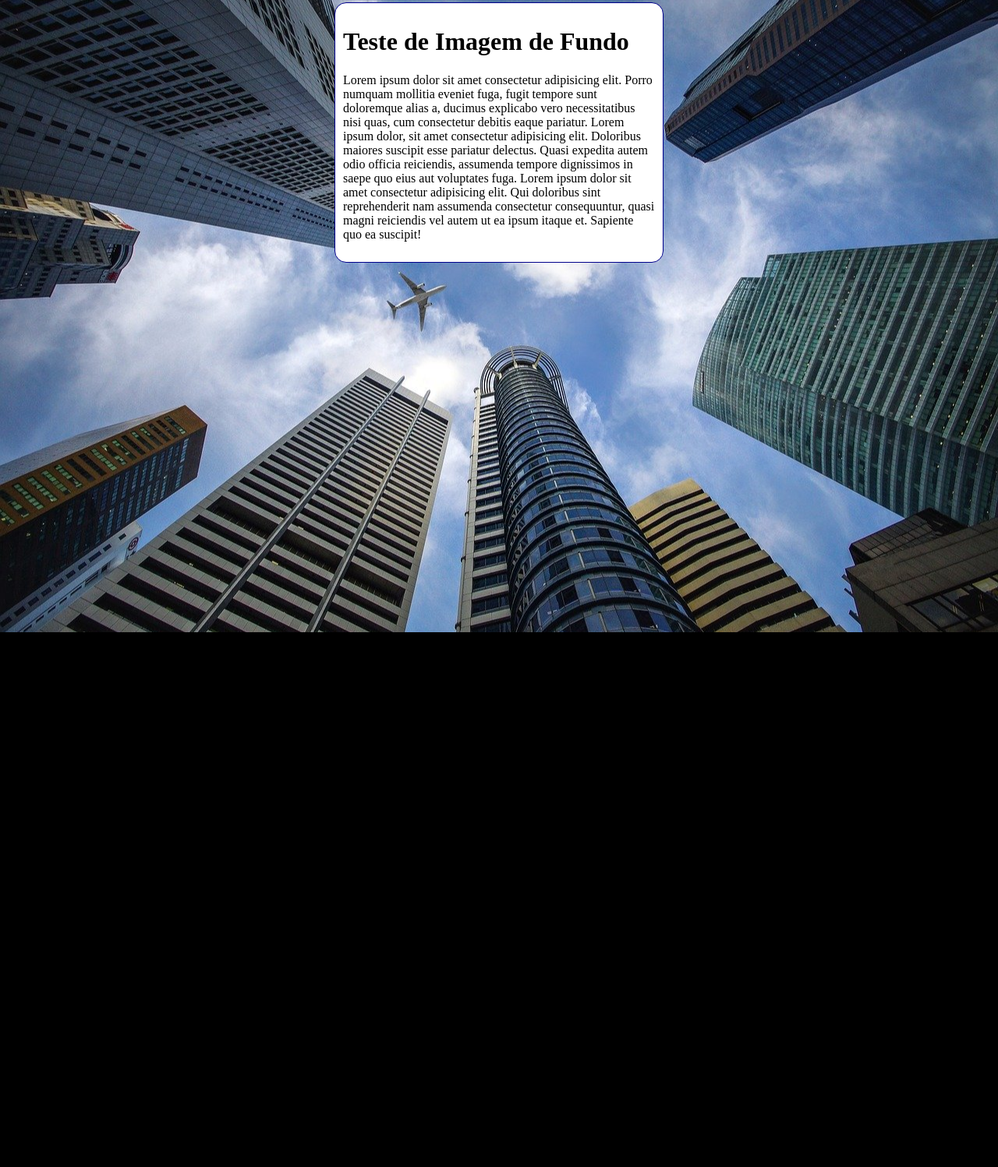
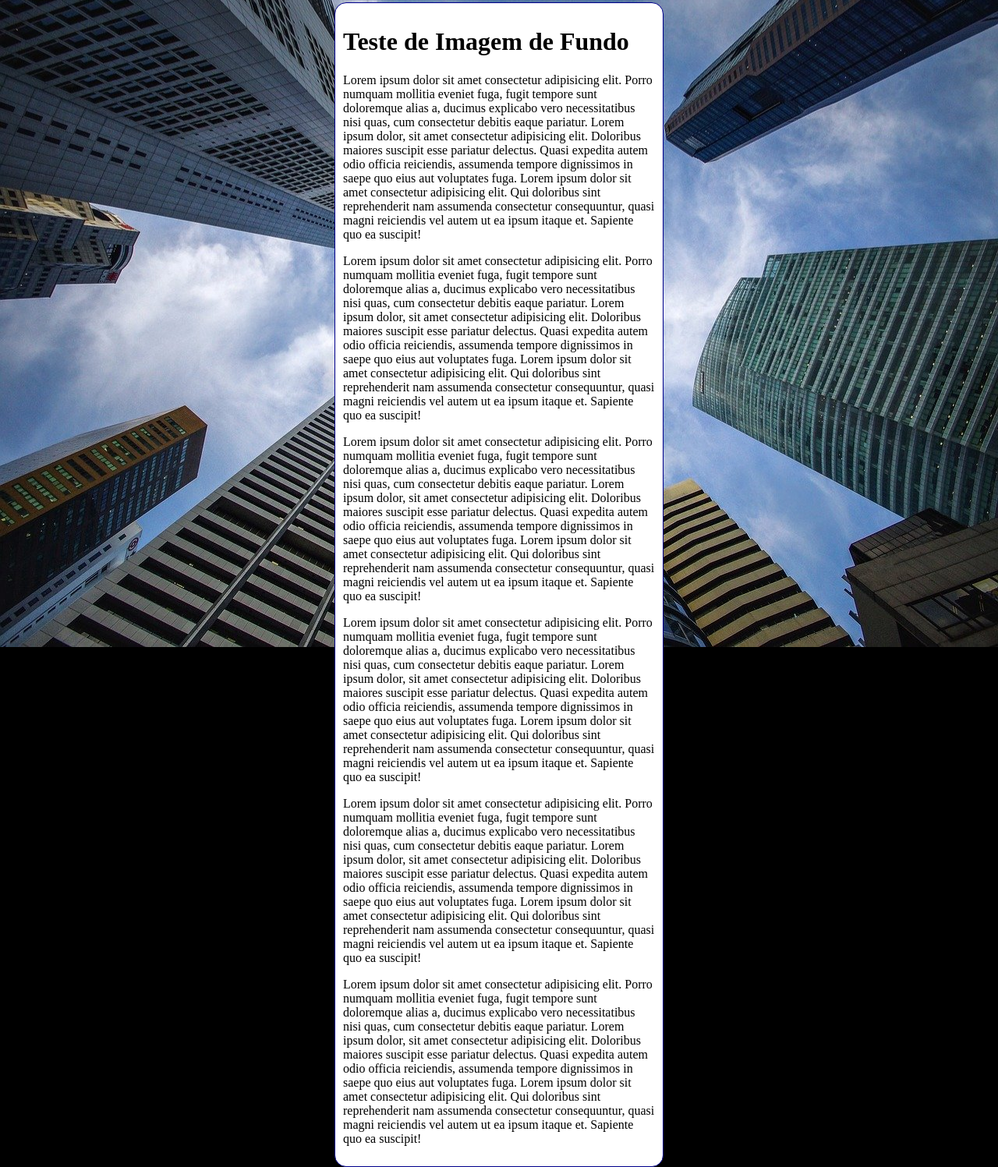
Before and after one commit to ellyton/html-css, a plain HTML site: page exercicios/ex022/fundo006.html in a window 1280 px wide. Shown: the part 5-1502 px from the top of the page at 78% size. Before the commit the page ends 816 px from the top, so only its background shows below. Drawn offline with Linux system fonts and the light colour scheme.

Commit message:
Atualizei o texto

```diff
--- a/exercicios/ex022/fundo006.html
+++ b/exercicios/ex022/fundo006.html
@@ -29,6 +29,11 @@
     <main>
         <h1>Teste de Imagem de Fundo</h1>
         <p>Lorem ipsum dolor sit amet consectetur adipisicing elit. Porro numquam mollitia eveniet fuga, fugit tempore sunt doloremque alias a, ducimus explicabo vero necessitatibus nisi quas, cum consectetur debitis eaque pariatur. Lorem ipsum dolor, sit amet consectetur adipisicing elit. Doloribus maiores suscipit esse pariatur delectus. Quasi expedita autem odio officia reiciendis, assumenda tempore dignissimos in saepe quo eius aut voluptates fuga. Lorem ipsum dolor sit amet consectetur adipisicing elit. Qui doloribus sint reprehenderit nam assumenda consectetur consequuntur, quasi magni reiciendis vel autem ut ea ipsum itaque et. Sapiente quo ea suscipit!</p>
+        <p>Lorem ipsum dolor sit amet consectetur adipisicing elit. Porro numquam mollitia eveniet fuga, fugit tempore sunt doloremque alias a, ducimus explicabo vero necessitatibus nisi quas, cum consectetur debitis eaque pariatur. Lorem ipsum dolor, sit amet consectetur adipisicing elit. Doloribus maiores suscipit esse pariatur delectus. Quasi expedita autem odio officia reiciendis, assumenda tempore dignissimos in saepe quo eius aut voluptates fuga. Lorem ipsum dolor sit amet consectetur adipisicing elit. Qui doloribus sint reprehenderit nam assumenda consectetur consequuntur, quasi magni reiciendis vel autem ut ea ipsum itaque et. Sapiente quo ea suscipit!</p>
+        <p>Lorem ipsum dolor sit amet consectetur adipisicing elit. Porro numquam mollitia eveniet fuga, fugit tempore sunt doloremque alias a, ducimus explicabo vero necessitatibus nisi quas, cum consectetur debitis eaque pariatur. Lorem ipsum dolor, sit amet consectetur adipisicing elit. Doloribus maiores suscipit esse pariatur delectus. Quasi expedita autem odio officia reiciendis, assumenda tempore dignissimos in saepe quo eius aut voluptates fuga. Lorem ipsum dolor sit amet consectetur adipisicing elit. Qui doloribus sint reprehenderit nam assumenda consectetur consequuntur, quasi magni reiciendis vel autem ut ea ipsum itaque et. Sapiente quo ea suscipit!</p>
+        <p>Lorem ipsum dolor sit amet consectetur adipisicing elit. Porro numquam mollitia eveniet fuga, fugit tempore sunt doloremque alias a, ducimus explicabo vero necessitatibus nisi quas, cum consectetur debitis eaque pariatur. Lorem ipsum dolor, sit amet consectetur adipisicing elit. Doloribus maiores suscipit esse pariatur delectus. Quasi expedita autem odio officia reiciendis, assumenda tempore dignissimos in saepe quo eius aut voluptates fuga. Lorem ipsum dolor sit amet consectetur adipisicing elit. Qui doloribus sint reprehenderit nam assumenda consectetur consequuntur, quasi magni reiciendis vel autem ut ea ipsum itaque et. Sapiente quo ea suscipit!</p>
+        <p>Lorem ipsum dolor sit amet consectetur adipisicing elit. Porro numquam mollitia eveniet fuga, fugit tempore sunt doloremque alias a, ducimus explicabo vero necessitatibus nisi quas, cum consectetur debitis eaque pariatur. Lorem ipsum dolor, sit amet consectetur adipisicing elit. Doloribus maiores suscipit esse pariatur delectus. Quasi expedita autem odio officia reiciendis, assumenda tempore dignissimos in saepe quo eius aut voluptates fuga. Lorem ipsum dolor sit amet consectetur adipisicing elit. Qui doloribus sint reprehenderit nam assumenda consectetur consequuntur, quasi magni reiciendis vel autem ut ea ipsum itaque et. Sapiente quo ea suscipit!</p>
+        <p>Lorem ipsum dolor sit amet consectetur adipisicing elit. Porro numquam mollitia eveniet fuga, fugit tempore sunt doloremque alias a, ducimus explicabo vero necessitatibus nisi quas, cum consectetur debitis eaque pariatur. Lorem ipsum dolor, sit amet consectetur adipisicing elit. Doloribus maiores suscipit esse pariatur delectus. Quasi expedita autem odio officia reiciendis, assumenda tempore dignissimos in saepe quo eius aut voluptates fuga. Lorem ipsum dolor sit amet consectetur adipisicing elit. Qui doloribus sint reprehenderit nam assumenda consectetur consequuntur, quasi magni reiciendis vel autem ut ea ipsum itaque et. Sapiente quo ea suscipit!</p>
     </main>
 
 </body>
```
